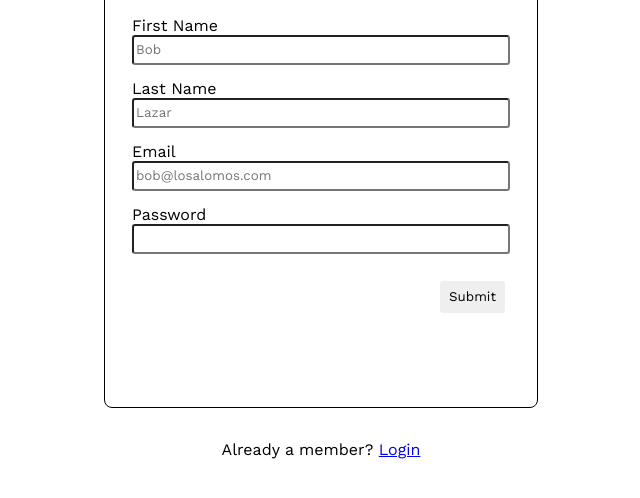
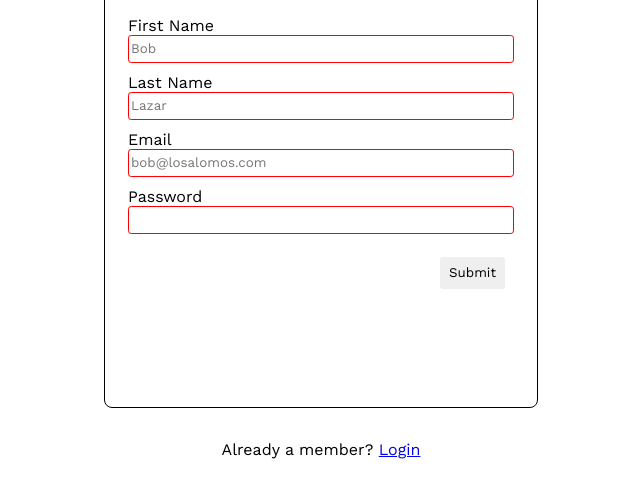
Before and after one commit to metal-face/auth-server, a plain HTML site: page assets/register/index.html in a window 1280 px wide. Shown: the part 232-730 px from the top of the page, without its empty margins (327-967 px from the left). Drawn offline with nearby package versions, Linux system fonts and the light colour scheme.

Commit message:
Adjust input margins and add invalid input styling
Reduced input margins for better spacing consistency. Added red border styling for invalid inputs to enhance user feedback. Adjusted `.error` class font size for better visual hierarchy.

```diff
--- a/assets/register/style.css
+++ b/assets/register/style.css
@@ -33,7 +33,7 @@ main {
 .input {
     display: flex;
     flex-flow: column nowrap;
-    margin: 0.5rem;
+    margin: 0.25rem;
     border: solid transparent;
     border-radius: 0.2rem;
 }
@@ -43,9 +43,15 @@ input {
     border-radius: 0.2rem;
 }
 
+input:invalid {
+    border: solid red 1px;
+    border-radius: 0.2rem;
+}
+
 .error {
     margin: 0;
     padding: 0;
+    font-size: 0.75rem;
 }
 
 .submit-button {
```
